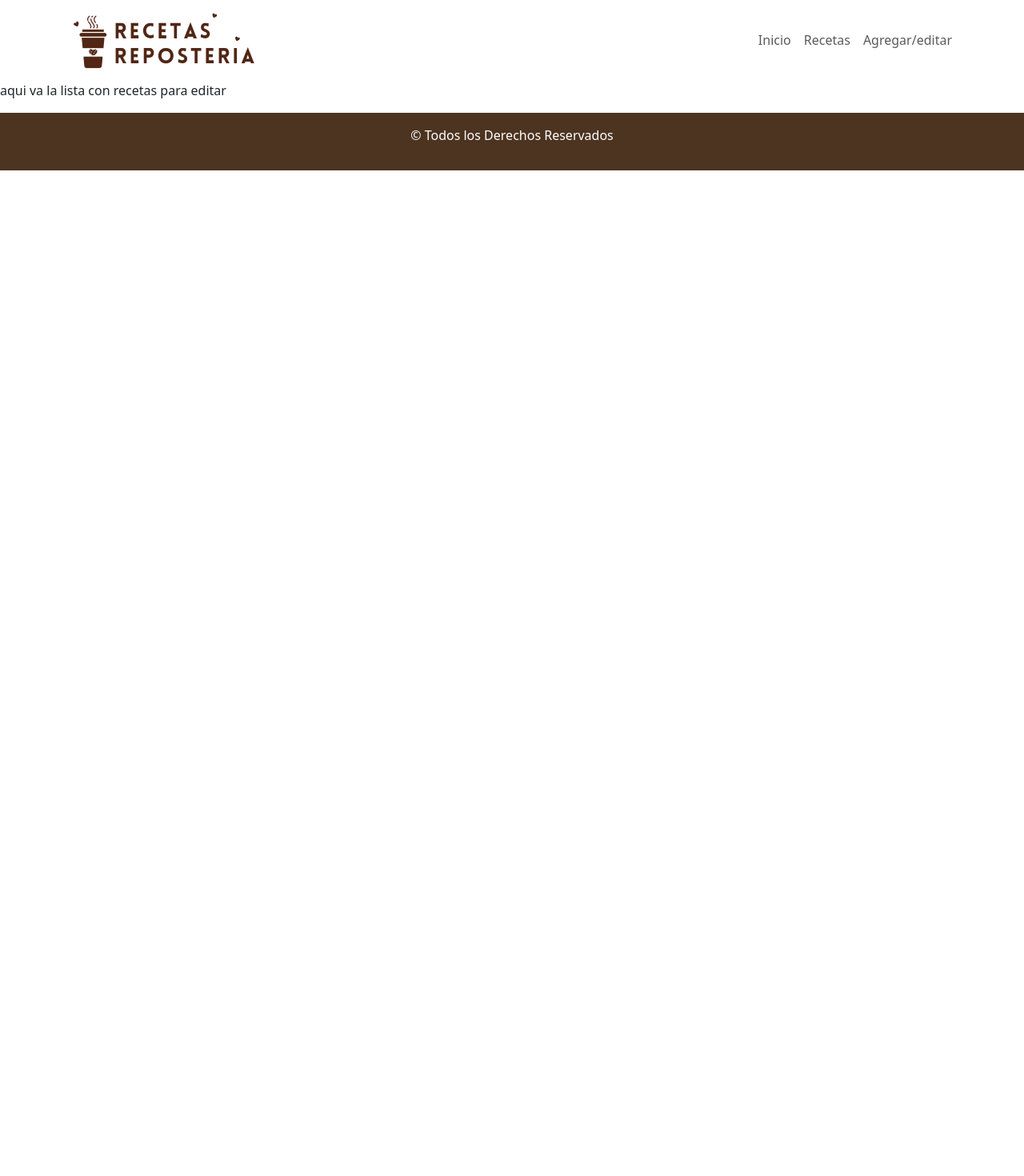
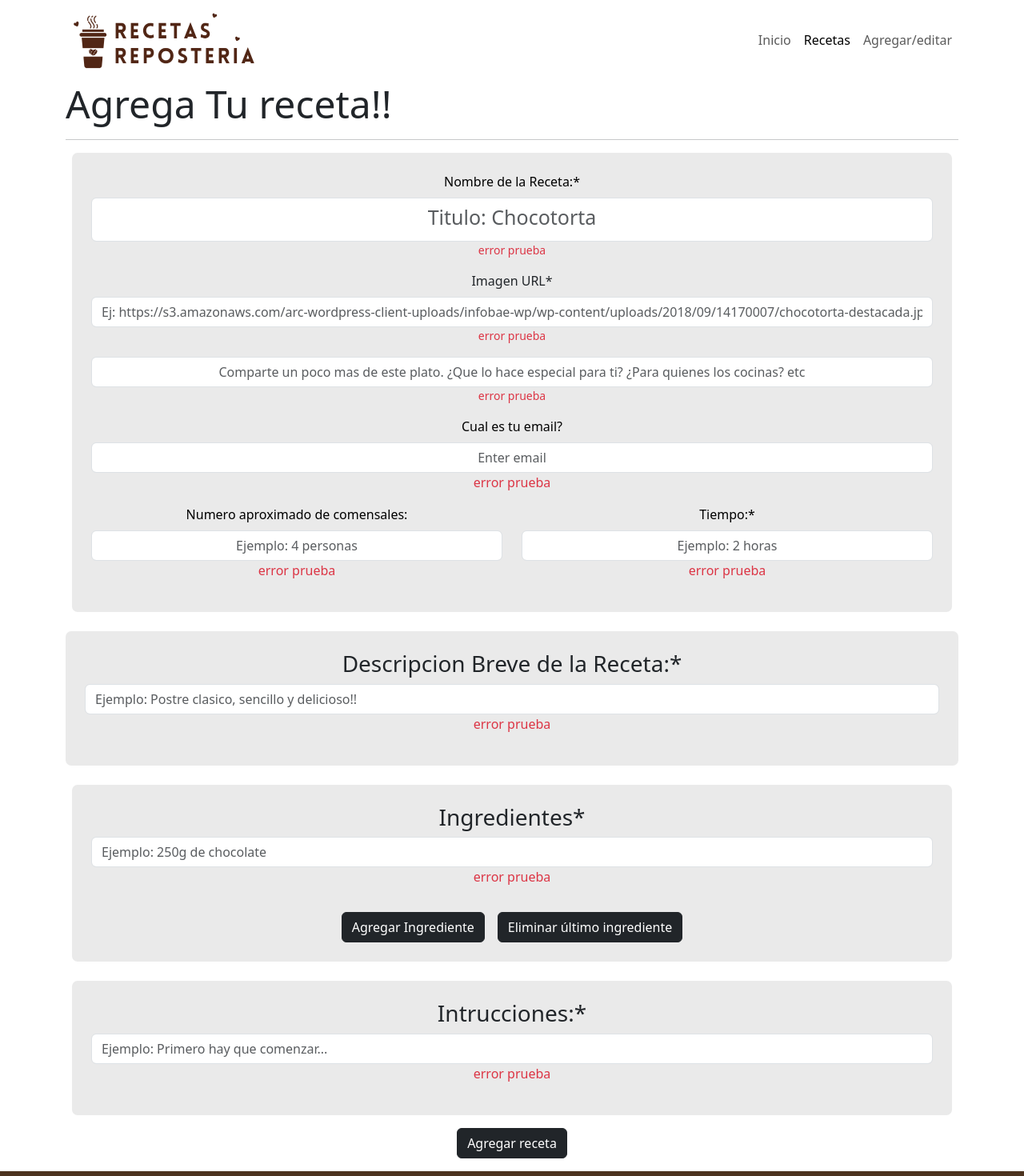
Before and after one commit to suarezagustina/RollingRecetas, a React (Vite) app: page /creador/creareceta in a window 1280 px wide. Shown: the top 1470 px of the page at 80% size. Before the commit the page ends 800 px from the top, so only its background shows below. Built offline with nearby package versions, Linux system fonts and the light colour scheme.

Commit message:
hice el formulario para agregar una receta y la parte de la tabla con las recetas

```diff
--- a/package.json
+++ b/package.json
@@ -12,9 +12,11 @@
   "dependencies": {
     "bootstrap": "^5.3.3",
     "bootstrap-icons": "^1.11.3",
+    "json-server": "^1.0.0-alpha.23",
     "react": "^18.2.0",
     "react-bootstrap": "^2.10.1",
     "react-dom": "^18.2.0",
+    "react-hook-form": "^7.50.1",
     "react-router-dom": "^6.22.1"
   },
   "devDependencies": {
--- a/src/App.css
+++ b/src/App.css
@@ -17,3 +17,19 @@
     width: 100%;
     object-fit: cover;
 }
+#nombreReceta{
+    height: 55px;
+}
+#nombreReceta::placeholder{
+    font-size: 25px;
+    text-align: center;
+}
+.bgForm{
+    background-color: #eaeaea;
+    padding: 24px;
+    border-radius: 7px;
+    text-align: center;
+}
+#botoning{
+    margin-top: 20px;
+}
--- a/src/App.jsx
+++ b/src/App.jsx
@@ -1,11 +1,12 @@
 import './App.css'
 import 'bootstrap/dist/css/bootstrap.min.css';
+import "bootstrap-icons/font/bootstrap-icons.css"
 import Footer from './components/common/Footer'
 import Menu from './components/common/Menu'
 import Inicio from './components/pages/Inicio';
 import Error404 from './components/pages/Error404';
-import Formulario from './components/pages/Formulario';
-import Creador from './components/pages/Creador';
+import Formulario from './components/pages/receta/Formulario';
+import Creador from './components/pages/receta/Creador';
 import { BrowserRouter, Routes, Route } from 'react-router-dom';
 
 function App() {
@@ -16,8 +17,8 @@ function App() {
    <Routes>
     <Route exact path='/' element={<Inicio></Inicio>}></Route>
     <Route exact path='/creador' element={<Creador></Creador>}></Route>
-    <Route exact path='/creador/editareceta' element={<Creador></Creador>}></Route>
-    <Route exact path='/creador/creareceta' element={<Creador></Creador>}></Route>
+    <Route exact path='/creador/editareceta' element={<Formulario></Formulario>}></Route>
+    <Route exact path='/creador/creareceta' element={<Formulario></Formulario>}></Route>
     <Route exact path='/error404' element={<Error404></Error404>}></Route>
     <Route path='*' element={<Error404></Error404>}></Route>
    </Routes>
--- a/src/components/common/Menu.jsx
+++ b/src/components/common/Menu.jsx
@@ -13,7 +13,7 @@ const Menu = () => {
     <Navbar.Collapse id="basic-navbar-nav">
       <Nav className="ms-auto">
         <NavLink end className="nav-link" to="/">Inicio</NavLink>
-        <NavLink end className="nav-link" to="/Error404">Recetas</NavLink>
+        <NavLink end className="nav-link" to="/creador/creareceta">Recetas</NavLink>
         <NavLink end className="nav-link" to="/creador">Agregar/editar</NavLink>
       </Nav>
     </Navbar.Collapse>
--- a/src/components/pages/Creador.jsx
+++ /dev/null
@@ -1,11 +0,0 @@
-
-
-const Creador = () => {
-    return (
-        <>
-            <p>aqui va la lista con recetas para editar</p>
-        </>
-    );
-};
-
-export default Creador;
--- a/src/components/pages/Formulario.jsx
+++ /dev/null
@@ -1,10 +0,0 @@
-
-const Form = () => {
-    return (
-        <>
-            <p>aqui va el formulario para agregar la receta</p>
-        </>
-    );
-};
-
-export default Form;
--- /dev/null
+++ b/src/components/pages/receta/Creador.jsx
@@ -0,0 +1,38 @@
+import { Container, Table, Button } from "react-bootstrap";
+import { Link } from 'react-router-dom';
+
+const Creador = () => {
+    return (
+        <>
+        <Container className="mainPage">
+          <article className="d-flex align-items-center">
+            <h2 className="text-black display-5 mt-2">Todas nuestras Recetas</h2>
+            <Button className="mt-1 boton border-success bg-success ms-auto">
+            <Link className="btn btn-success border-0" to="/creador/creareceta">
+            <i className="bi bi-file-earmark-plus fs-2"></i>
+            </Link>
+            </Button>
+            </article>
+            <hr/>
+            <Table responsive striped bordered hover>
+  <thead>
+    <tr>
+      <th>Code</th>
+      <th>Receta</th>
+      <th>Tiempo</th>
+      <th>Comensales</th>
+      <th>Imagen</th>
+      <th>Descripcion breve</th>
+      <th>Opciones</th>
+    </tr>
+  </thead>
+  <tbody>
+  <p>bodycard</p>
+  </tbody>
+</Table>
+        </Container>
+    </>
+    );
+};
+
+export default Creador;
--- /dev/null
+++ b/src/components/pages/receta/Formulario.jsx
@@ -0,0 +1,135 @@
+import { Container, Form, Button, FormControl } from "react-bootstrap";
+import React, { useState } from "react";
+
+const Formulario = () => {
+  const [formControls, setFormControls] = useState([]);
+
+  const agregarFormControl = () => {
+    setFormControls((prevFormControls) => [
+      ...prevFormControls,
+      <div id="botoning">
+      <FormControl key={prevFormControls.length}/>
+      </div>
+    ]);
+  };
+
+  const eliminarFormControl = () => {
+    setFormControls((prevFormControls) => {
+      const newFormControls = [...prevFormControls];
+      newFormControls.pop();
+      return newFormControls;
+    });
+  };
+
+  return (
+    <>
+      <section>
+        <Container className="mainPage">
+            <h2 className="display-5">Agrega Tu receta!!</h2>
+            <hr />
+          <Form>
+            <article className="bgForm mx-2">
+            <Form.Group className="mb-3" controlId="formNombreReceta">
+              <Form.Label className="text-black">Nombre de la Receta:*</Form.Label>
+              <Form.Control
+                id="nombreReceta"
+                type="text"
+                placeholder="Titulo: Chocotorta"
+              />
+              <Form.Text className="text-danger">
+                <p>error prueba</p>
+              </Form.Text>
+            </Form.Group>
+
+            <Form.Group className="mb-3" controlId="formImagen">
+          <Form.Label>Imagen URL*</Form.Label>
+          <Form.Control
+            type="text"
+            placeholder="Ej: https://s3.amazonaws.com/arc-wordpress-client-uploads/infobae-wp/wp-content/uploads/2018/09/14170007/chocotorta-destacada.jpg"
+          />
+          <Form.Text className="text-danger">
+        <p>error prueba</p>
+          </Form.Text>
+        </Form.Group>
+
+            <Form.Group className="mb-3">
+              <Form.Control
+                className="text-center"
+                type="text"
+                placeholder="Comparte un poco mas de este plato. ¿Que lo hace especial para ti? ¿Para quienes los cocinas? etc"
+              />
+              <Form.Text className="text-danger">
+                <p>error prueba</p>
+              </Form.Text>
+            </Form.Group>
+            <Form.Group className="mb-3" controlId="formBasicEmail">
+              <Form.Label className="text-black">Cual es tu email?</Form.Label>
+              <Form.Control className="text-center"  type="email" placeholder="Enter email" />
+              <p className="text-danger">error prueba</p>
+            </Form.Group>
+            <div className="row">
+            <div className="col-6">
+            <Form.Group className="mb-3" controlId="formBasicEmail">
+              <Form.Label className="text-black">Numero aproximado de comensales:</Form.Label>
+              <Form.Control className="text-center" type="text" placeholder="Ejemplo: 4 personas" />
+              <p className="text-danger">error prueba</p>
+            </Form.Group>
+            </div>
+            <div className="col-6">
+            <Form.Group className="mb-3" controlId="formBasicEmail">
+              <Form.Label className="text-black">Tiempo:*</Form.Label>
+              <Form.Control className="text-center" type="text" placeholder="Ejemplo: 2 horas" />
+              <p className="text-danger">error prueba</p>
+            </Form.Group>
+            </div>
+            </div>
+            </article>
+
+            <article className="bgForm mt-4">
+                <h3>Descripcion Breve de la Receta:*</h3>
+                <Form.Group className="mb-3" controlId="formBasicEmail">
+              <Form.Control type="text" placeholder="Ejemplo: Postre clasico, sencillo y delicioso!!" />
+              <p className="text-danger">error prueba</p>
+            </Form.Group>
+            </article>
+
+
+            <article className="bgForm mx-2 mt-4">
+                <h3>Ingredientes*</h3>
+                <Form.Group className="mb-3" controlId="formBasicEmail">
+              <Form.Control type="text" placeholder="Ejemplo: 250g de chocolate" />
+              <p className="text-danger">error prueba</p>
+            </Form.Group>
+            <div>
+                {formControls}
+                <Button onClick={agregarFormControl} className="mt-3" variant="dark">
+                  Agregar Ingrediente
+                </Button>
+                <Button onClick={eliminarFormControl} className="ms-3 mt-3" variant="dark">
+                  Eliminar último ingrediente
+                </Button>
+              </div>
+            </article>
+
+            <article className="bgForm mx-2 mt-4">
+                <h3>Intrucciones:*</h3>
+                <Form.Group className="mb-3" controlId="formBasicEmail">
+              <Form.Control type="text" placeholder="Ejemplo: Primero hay que comenzar..." />
+              <p className="text-danger">error prueba</p>
+            </Form.Group>
+            </article>
+
+<div className="text-center">
+            <Button variant="dark" type="submit" className="my-3">
+              Agregar receta
+            </Button>
+            </div>
+
+          </Form>
+        </Container>
+      </section>
+    </>
+  );
+};
+
+export default Formulario;
```
Also changed, not shown: src/components/pages/receta/ItemRecetas.jsx (added, +10 -0 lines), 1 other file (tests, documents, lock files or other folders).
